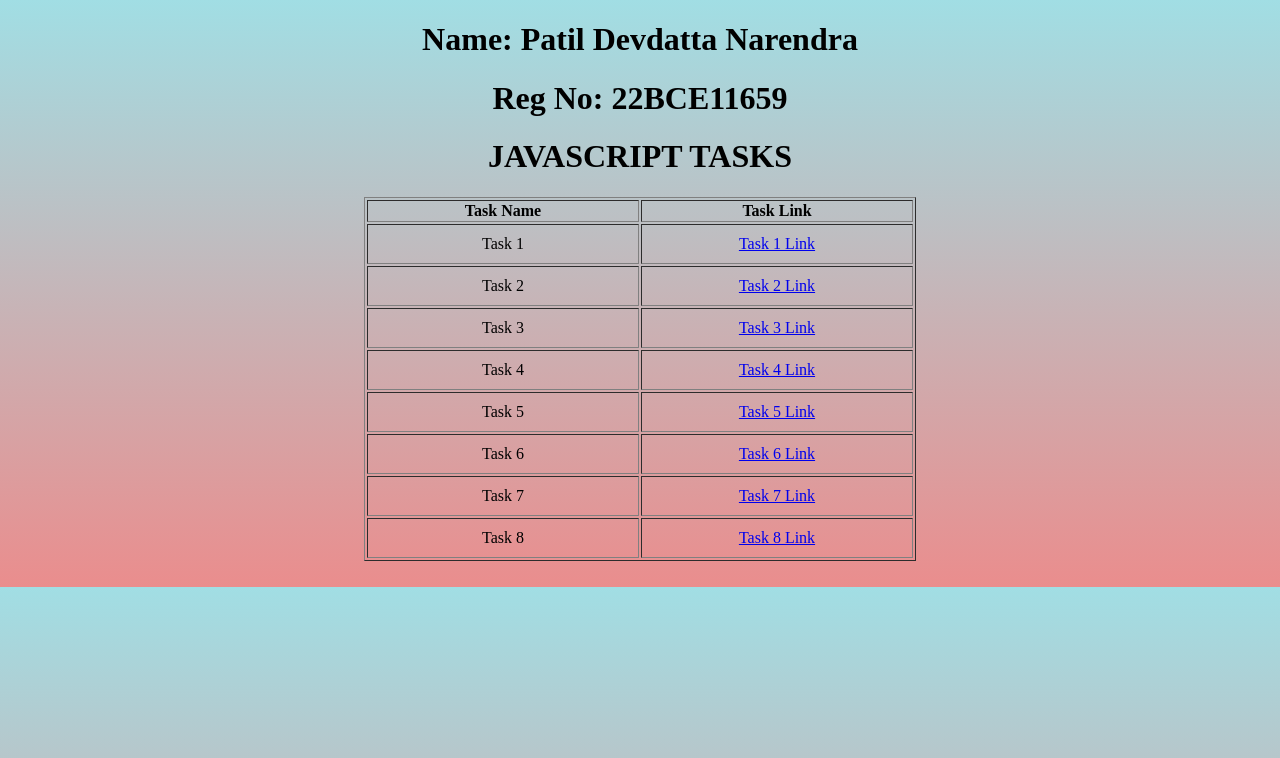
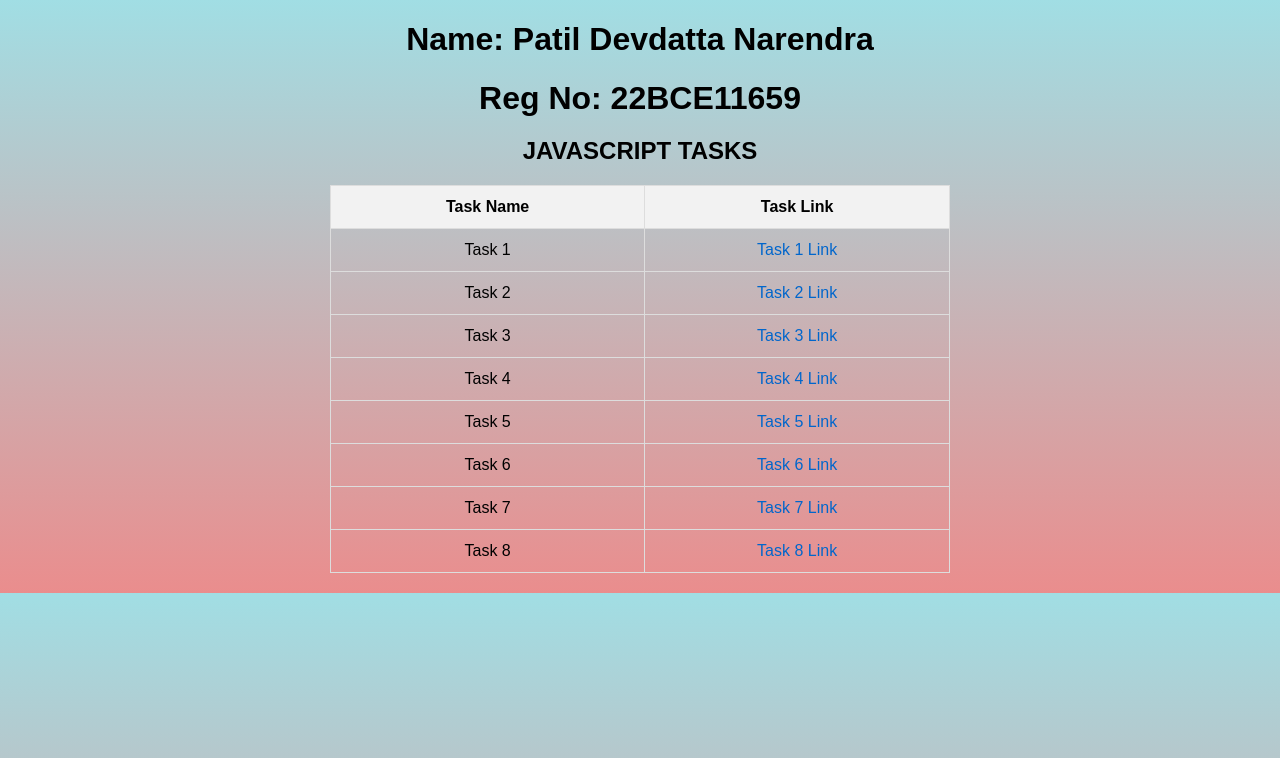
Before and after one commit to devdattapatilll/ETHNUS_VIT_Internship-Assignment2_22BCE11659, a plain HTML site: page index.html in a window 1280 px wide. Drawn offline with Linux system fonts and the light colour scheme.

Commit message:
Update index.html

```diff
--- a/index.html
+++ b/index.html
@@ -1,28 +1,53 @@
 <!DOCTYPE html>
 <html lang="en">
 <head>
-    <meta charset="UTF-8" />
-    <meta name="viewport" content="width=device-width, initial-scale=1.0" />
-    <title>Mern Tasks</title>
+    <meta charset="UTF-8">
+    <meta name="viewport" content="width=device-width, initial-scale=1.0">
+    <title>JavaScript Tasks</title>
     <style>
-      body{background: linear-gradient(#a1dee4,#EA8D8D);}
-      tr,
-      td {
-        padding: 10px;
-        width: 250px;
+        body {
+            background: linear-gradient(#a1dee4, #EA8D8D);
+            font-family: Arial, sans-serif;
+            margin: 20px;
+        }
+        h1 {
             text-align: center;
+            margin-bottom: 5px;
+        }
+        h2 {
+            text-align: center;
+            margin-top: 20px;
+            margin-bottom: 20px;
         }
         table {
-        margin-left: auto;
-        margin-right: auto;
+            width: 50%;
+            margin: 0 auto;
+            border-collapse: collapse;
+        }
+        th, td {
+            padding: 12px;
+            text-align: center;
+            border: 1px solid #ddd;
+        }
+        th {
+            background-color: #f2f2f2;
+        }
+        a {
+            text-decoration: none;
+            color: #0066cc;
+        }
+        a:hover {
+            text-decoration: underline;
         }
     </style>
 </head>
 <body>
-    <h1 style="text-align: center">Name: Patil Devdatta Narendra</h1>
-    <h1 style="text-align: center">Reg No: 22BCE11659</h1>
-    <h1 style="text-align: center;"> JAVASCRIPT TASKS</h1>
-    <table border="1px">
+    <h1>Name: Patil Devdatta Narendra</h1>
+    <h1>Reg No: 22BCE11659</h1>
+
+    <h2>JAVASCRIPT TASKS</h2>
+
+    <table>
         <tr>
             <th>Task Name</th>
             <th>Task Link</th>
@@ -59,7 +84,6 @@
             <td>Task 8</td>
             <td><a href="./js_task8.html">Task 8 Link</a></td>
         </tr>
-    </table><br>
+    </table>
 </body>
-
 </html>
```
Lines whose indentation alone changed are shown as unchanged.
